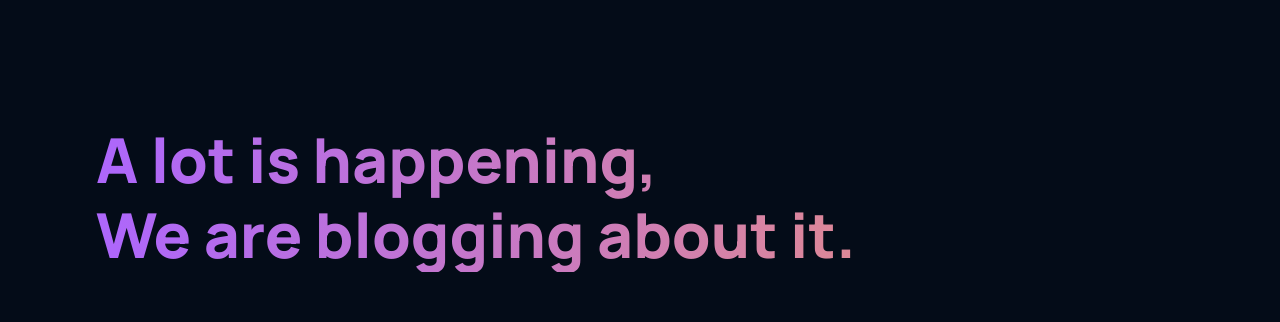
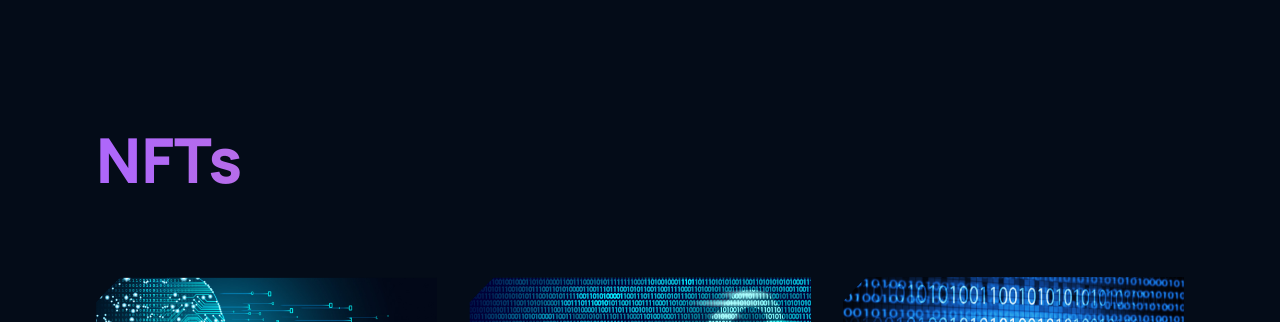
Before and after one commit to GloryDream413/AI_NFTGenerating, a React (Create React App) app in the folder frontend/: page / in a window 1280 px wide. Shown: the part 1400-1722 px from the top of the page. Built offline with nearby package versions, Linux system fonts and the light colour scheme.

Commit message:
NFT sort function added.

```diff
--- a/frontend/src/containers/blog/Blog.jsx
+++ b/frontend/src/containers/blog/Blog.jsx
@@ -1,17 +1,17 @@
 import React from 'react';
-import {Article} from '../../components'
-import {blog01, blog02, blog03, blog04, blog05} from './imports'
+import { Article } from '../../components'
+import { blog01, blog02, blog03, blog04, blog05 } from './imports'
 import './blog.css';
 
 const Blog = () => (
   <div className="gpt3__blog section__padding" id="blog">
     <div className="gpt3__blog-heading">
-          <h1 className="gradient__text">A lot is happening, <br /> We are blogging about it.</h1>
+      <h1 className="gradient__text">NFTs</h1>
     </div>
     <div className="gpt3__blog-container">
-          <div className="gpt3__blog-container_groupA">
+      {/* <div className="gpt3__blog-container_groupA">
         <Article imgUrl={blog01} date="Sep 26, 2021" text="GPT-3 and Open  AI is the future. Let us exlore how it is?" />
-          </div>
+      </div> */}
       <div className="gpt3__blog-container_groupB">
         <Article imgUrl={blog02} date="Sep 26, 2021" text="GPT-3 and Open  AI is the future. Let us exlore how it is?" />
         <Article imgUrl={blog03} date="Sep 26, 2021" text="GPT-3 and Open  AI is the future. Let us exlore how it is?" />
--- a/frontend/src/containers/blog/blog.css
+++ b/frontend/src/containers/blog/blog.css
@@ -29,9 +29,8 @@
 
 .gpt3__blog-container_groupB {
   flex: 1;
-
-    display:grid;
-    grid-template-columns: repeat(2, 1fr);
+  display: grid;
+  grid-template-columns: repeat(3, 1fr);
   grid-gap: 2rem;
 }
 
@@ -40,12 +39,11 @@
     flex-direction: column-reverse;
   }
 
-
   .gpt3__blog-container_groupA {
     margin: 2rem 0;
   }
 
-    .gpt3__blog-container_groupA .gpt3__blog-container_article  {
+  .gpt3__blog-container_groupA .gpt3__blog-container_article {
     width: 48%;
   }
 
@@ -59,7 +57,7 @@
     grid-template-columns: repeat(1, 1fr);
   }
 
-    .gpt3__blog-container_groupA .gpt3__blog-container_article  {
+  .gpt3__blog-container_groupA .gpt3__blog-container_article {
     width: 100%;
   }
 
@@ -74,5 +72,4 @@
     font-size: 34px;
     line-height: 42px;
   }
-
 }
```
Lines whose indentation alone changed are shown as unchanged.
